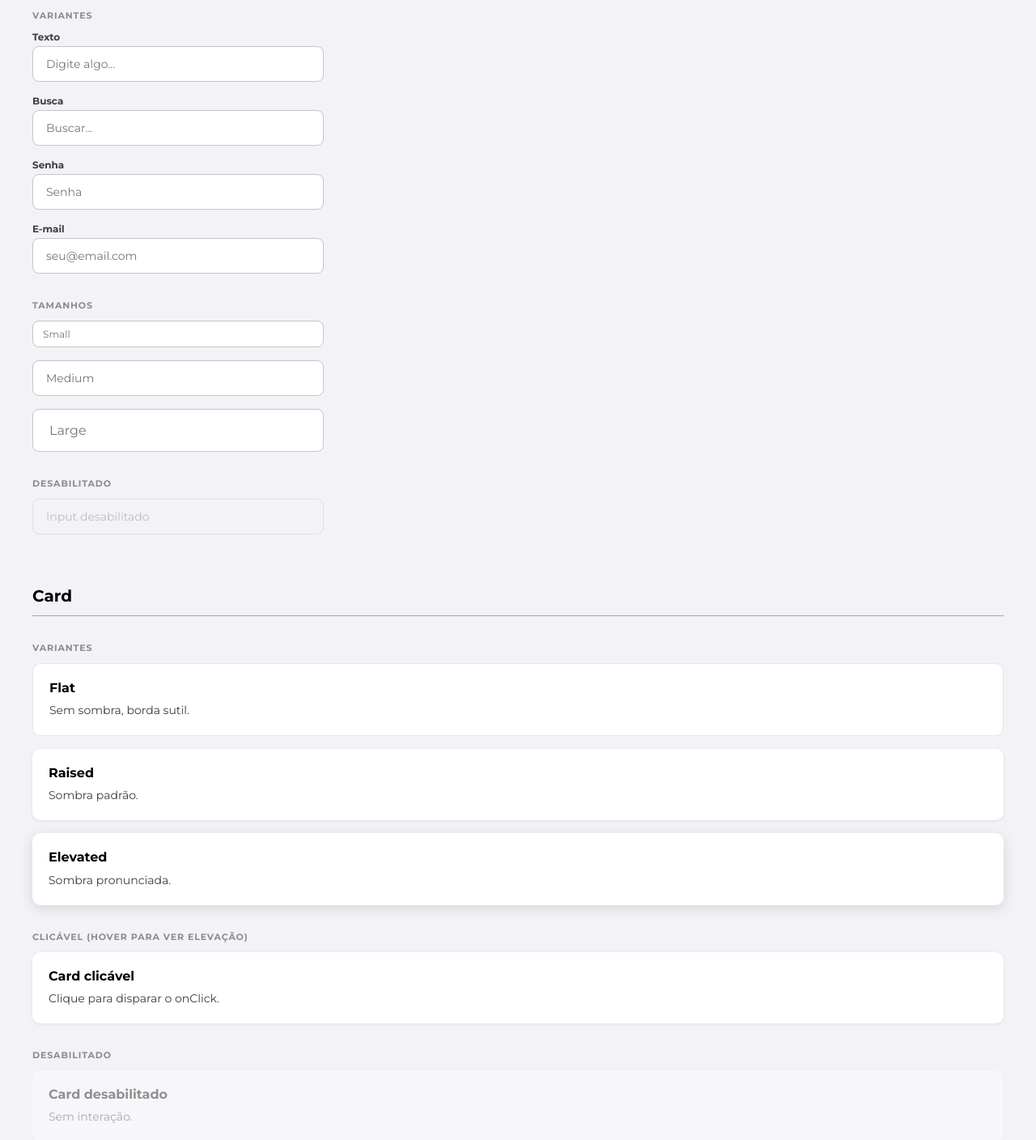
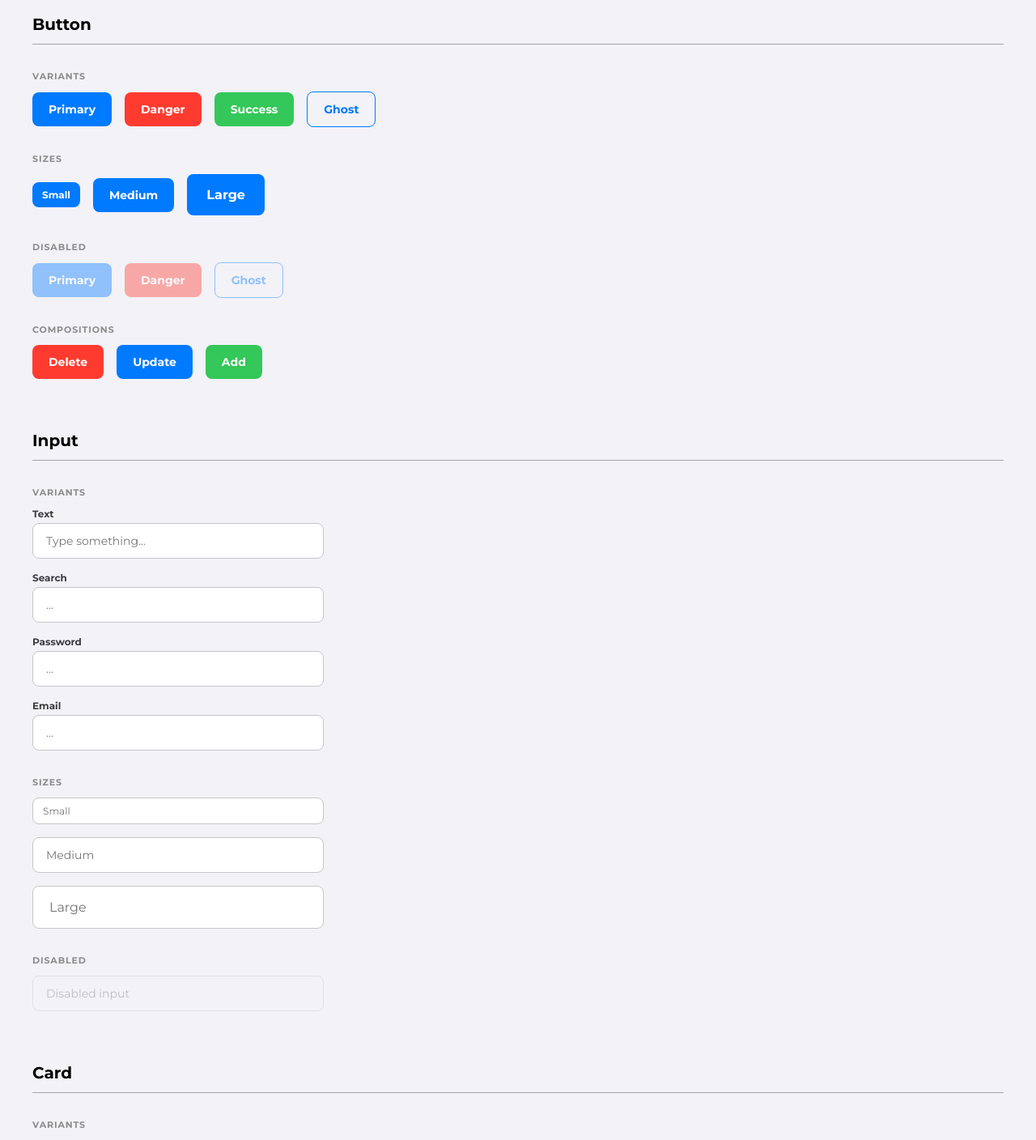
Before and after one commit to LuizzFelipe0/belagio-styles-lib, a React (Vite) app: page / in a window 1280 px wide. Shown: the part 740-2148 px from the top of the page at 81% size. Built offline with nearby package versions, Linux system fonts and the light colour scheme.

Commit message:
Update index and Remove unused comments

```diff
--- a/src/components/PrimalInput/index.tsx
+++ b/src/components/PrimalInput/index.tsx
@@ -70,17 +70,14 @@ export const PrimalInput = ({
 
 // ─── Compositions ─────────────────────────────────────────────────────────────
 
-/** Campo de busca — type search com placeholder padrão */
 export const SearchInput = (props: Partial<PrimalInputProps>) => (
-  <PrimalInput type="search" placeholder="Buscar..." {...props} />
+  <PrimalInput type="search" placeholder="..." {...props} />
 )
 
-/** Campo de senha — type password com placeholder padrão */
 export const PasswordInput = (props: Partial<PrimalInputProps>) => (
-  <PrimalInput type="password" placeholder="Senha" {...props} />
+  <PrimalInput type="password" placeholder="..." {...props} />
 )
 
-/** Campo de e-mail — type email com placeholder padrão */
 export const EmailInput = (props: Partial<PrimalInputProps>) => (
-  <PrimalInput type="email" placeholder="seu@email.com" {...props} />
+  <PrimalInput type="email" placeholder="..." {...props} />
 )
--- a/src/preview/App.tsx
+++ /dev/null
@@ -1,196 +0,0 @@
-import React from 'react'
-import { injectGlobalStyles } from '../styles/global'
-import { PrimalButton, DeleteButton, UpdateButton, AddButton } from '../components/PrimalButton'
-import { PrimalInput, SearchInput, PasswordInput, EmailInput } from '../components/PrimalInput'
-import { PrimalCard, ProfileCard, NotificationCard } from '../components/PrimalCard'
-
-injectGlobalStyles()
-
-// ─── Preview layout primitives ────────────────────────────────────────────────
-
-const layout = {
-  page: {
-    backgroundColor: '#F2F2F7',
-    minHeight:       '100vh',
-    padding:         '4.0rem',
-    fontFamily:      "'Montserrat', sans-serif",
-  } as React.CSSProperties,
-
-  header: {
-    fontSize:     '3.2rem',
-    fontWeight:   700,
-    color:        '#000000',
-    marginBottom: '0.8rem',
-  } as React.CSSProperties,
-
-  subtitle: {
-    fontSize:     '1.4rem',
-    color:        '#8d8c8c',
-    marginBottom: '6.4rem',
-  } as React.CSSProperties,
-
-  section: {
-    marginBottom: '6.4rem',
-  } as React.CSSProperties,
-
-  sectionTitle: {
-    fontSize:      '2.0rem',
-    fontWeight:    700,
-    color:         '#000000',
-    marginBottom:  '3.2rem',
-    paddingBottom: '1.2rem',
-    borderBottom:  '1px solid #a7a7a7',
-  } as React.CSSProperties,
-
-  groupLabel: {
-    fontSize:     '1.1rem',
-    fontWeight:   700,
-    color:        '#8d8c8c',
-    textTransform: 'uppercase' as const,
-    letterSpacing: '0.08em',
-    marginBottom: '1.2rem',
-  } as React.CSSProperties,
-
-  group: {
-    marginBottom: '3.2rem',
-  } as React.CSSProperties,
-
-  row: {
-    display:    'flex',
-    flexWrap:   'wrap' as const,
-    alignItems: 'center',
-    gap:        '1.6rem',
-  } as React.CSSProperties,
-
-  column: {
-    display:       'flex',
-    flexDirection: 'column' as const,
-    gap:           '1.6rem',
-    maxWidth:      '36rem',
-  } as React.CSSProperties,
-}
-
-// ─── Section wrapper ──────────────────────────────────────────────────────────
-
-const Section = ({ title, children }: { title: string; children: React.ReactNode }) => (
-  <section style={layout.section}>
-    <h2 style={layout.sectionTitle}>{title}</h2>
-    {children}
-  </section>
-)
-
-const Group = ({ label, children }: { label: string; children: React.ReactNode }) => (
-  <div style={layout.group}>
-    <p style={layout.groupLabel}>{label}</p>
-    {children}
-  </div>
-)
-
-// ─── App ──────────────────────────────────────────────────────────────────────
-
-export default function App() {
-  return (
-    <div style={layout.page}>
-
-      <h1 style={layout.header}>belagio-styles-lib</h1>
-      <p style={layout.subtitle}>Typescript Styles Library · Montserrat Bold · CSS-in-JS</p>
-
-      {/* ── Button ── */}
-      <Section title="Button">
-        <Group label="Variantes">
-          <div style={layout.row}>
-            <PrimalButton variant="primary">Primary</PrimalButton>
-            <PrimalButton variant="danger">Danger</PrimalButton>
-            <PrimalButton variant="success">Success</PrimalButton>
-            <PrimalButton variant="ghost">Ghost</PrimalButton>
-          </div>
-        </Group>
-
-        <Group label="Tamanhos">
-          <div style={layout.row}>
-            <PrimalButton size="sm">Small</PrimalButton>
-            <PrimalButton size="md">Medium</PrimalButton>
-            <PrimalButton size="lg">Large</PrimalButton>
-          </div>
-        </Group>
-
-        <Group label="Desabilitado">
-          <div style={layout.row}>
-            <PrimalButton variant="primary" disabled>Primary</PrimalButton>
-            <PrimalButton variant="danger"  disabled>Danger</PrimalButton>
-            <PrimalButton variant="ghost"   disabled>Ghost</PrimalButton>
-          </div>
-        </Group>
-
-        <Group label="Composições">
-          <div style={layout.row}>
-            <DeleteButton>Delete</DeleteButton>
-            <UpdateButton>Update</UpdateButton>
-            <AddButton>Add</AddButton>
-          </div>
-        </Group>
-      </Section>
-
-      {/* ── Input ── */}
-      <Section title="Input">
-        <Group label="Variantes">
-          <div style={layout.column}>
-            <PrimalInput  label="Texto"  placeholder="Digite algo..." />
-            <SearchInput  label="Busca" />
-            <PasswordInput label="Senha" />
-            <EmailInput   label="E-mail" />
-          </div>
-        </Group>
-
-        <Group label="Tamanhos">
-          <div style={layout.column}>
-            <PrimalInput size="sm" placeholder="Small" />
-            <PrimalInput size="md" placeholder="Medium" />
-            <PrimalInput size="lg" placeholder="Large" />
-          </div>
-        </Group>
-
-        <Group label="Desabilitado">
-          <div style={layout.column}>
-            <PrimalInput placeholder="Input desabilitado" disabled />
-          </div>
-        </Group>
-      </Section>
-
-      {/* ── Card ── */}
-      <Section title="Card">
-        <Group label="Variantes">
-          <div style={layout.row}>
-            <PrimalCard variant="flat"     title="Flat"     description="Sem sombra, borda sutil." />
-            <PrimalCard variant="raised"   title="Raised"   description="Sombra padrão." />
-            <PrimalCard variant="elevated" title="Elevated" description="Sombra pronunciada." />
-          </div>
-        </Group>
-
-        <Group label="Clicável (hover para ver elevação)">
-          <div style={layout.row}>
-            <PrimalCard
-              title="Card clicável"
-              description="Clique para disparar o onClick."
-              onClick={() => alert('PrimalCard clicado!')}
-            />
-          </div>
-        </Group>
-
-        <Group label="Desabilitado">
-          <div style={layout.row}>
-            <PrimalCard title="Card desabilitado" description="Sem interação." disabled />
-          </div>
-        </Group>
-
-        <Group label="Composições">
-          <div style={layout.row}>
-            <ProfileCard      title="Profile Card"      description="Composição raised." />
-            <NotificationCard title="Notification Card" description="Composição flat." />
-          </div>
-        </Group>
-      </Section>
-
-    </div>
-  )
-}
--- a/src/preview/main.tsx
+++ b/src/preview/main.tsx
@@ -1,5 +1,5 @@
 import { createRoot } from 'react-dom/client'
-import App from './App'
+import App from './app/App'
 
 const root = document.getElementById('root')!
 createRoot(root).render(<App />)
```
Also changed, not shown: src/index.ts (+14 -4 lines).
